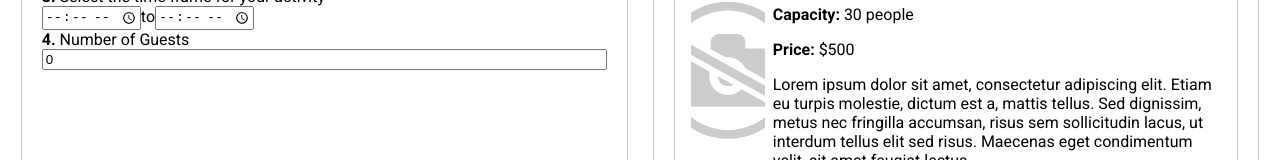
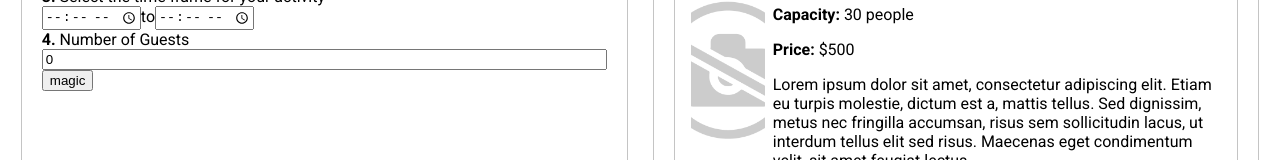
Before and after one commit to nicksiuxs/hackthon, a React (Create React App) app: page / in a window 1280 px wide. Shown: the part 279-439 px from the top of the page. Built offline with nearby package versions, Linux system fonts and the light colour scheme.

Commit message:
Add: fetch templates

```diff
--- a/src/customHooks/useFetchTemplates.js
+++ b/src/customHooks/useFetchTemplates.js
@@ -7,12 +7,16 @@ const ENDPOINT = "/pos/v1/rentalTemplate";
 
 const useFetchTemplates = () => {
 
-    const { dispatch } = useAppContext()
+    const { state: { filter }, dispatch } = useAppContext()
+    const { category, dateSelected, startDate, endDate, capacity } = filter;
+    const formatEndpoint = () => {
+        return `${ENDPOINT}?category=${category}&startDate=${dateSelected + " " + startDate + ":00"}&endDate=${dateSelected + " " + endDate + ":00"}&capacity=${capacity}`
+    }
 
     const fetchTemplates = async () => {
         try {
             dispatch({ type: TYPES.REQUEST_TEMPLATES })
-            const data = await fetchSalesforce(ENDPOINT);
+            const data = await fetchSalesforce(formatEndpoint());
             dispatch({ type: TYPES.REQUEST_TEMPLATES_SUCCESS, payload: data })
         } catch (e) {
             dispatch({ action: TYPES.REQUEST_TEMPLATES_ERROR, payload: e })
--- a/src/pages/Home/components/AvailabilityFilters/AvailabilityFilters.js
+++ b/src/pages/Home/components/AvailabilityFilters/AvailabilityFilters.js
@@ -4,6 +4,7 @@ import Select from '../../../../components/Select/Select';
 import useAppContext from '../../../../customHooks/useAppContext';
 import TYPES from '../../../../reducers/types';
 import "./AvailabilityFilters.css";
+import useFetchTemplates from '../../../../customHooks/useFetchTemplates';
 
 const AvailabilityFilters = () => {
   const { state: { labels, filter }, dispatch } = useAppContext();
@@ -15,6 +16,9 @@ const AvailabilityFilters = () => {
     }
     dispatch({ type: TYPES.UPDATE_FILTERS, payload: field });
   }
+
+  const { fetchTemplates } = useFetchTemplates()
+
   return (
     <div className='panel panel-50'>
       <div className='filter'>
@@ -37,6 +41,9 @@ const AvailabilityFilters = () => {
         <label htmlFor="capacity"><b>4.</b> {labels.number_of_guest}</label>
         <Input id={"capacity"} type="number" handleOnchange={handleOnChange} value={capacity} />
       </div>
+
+      <button onClick={() => fetchTemplates()}>magic</button>
+
     </div>
   )
 }
```
